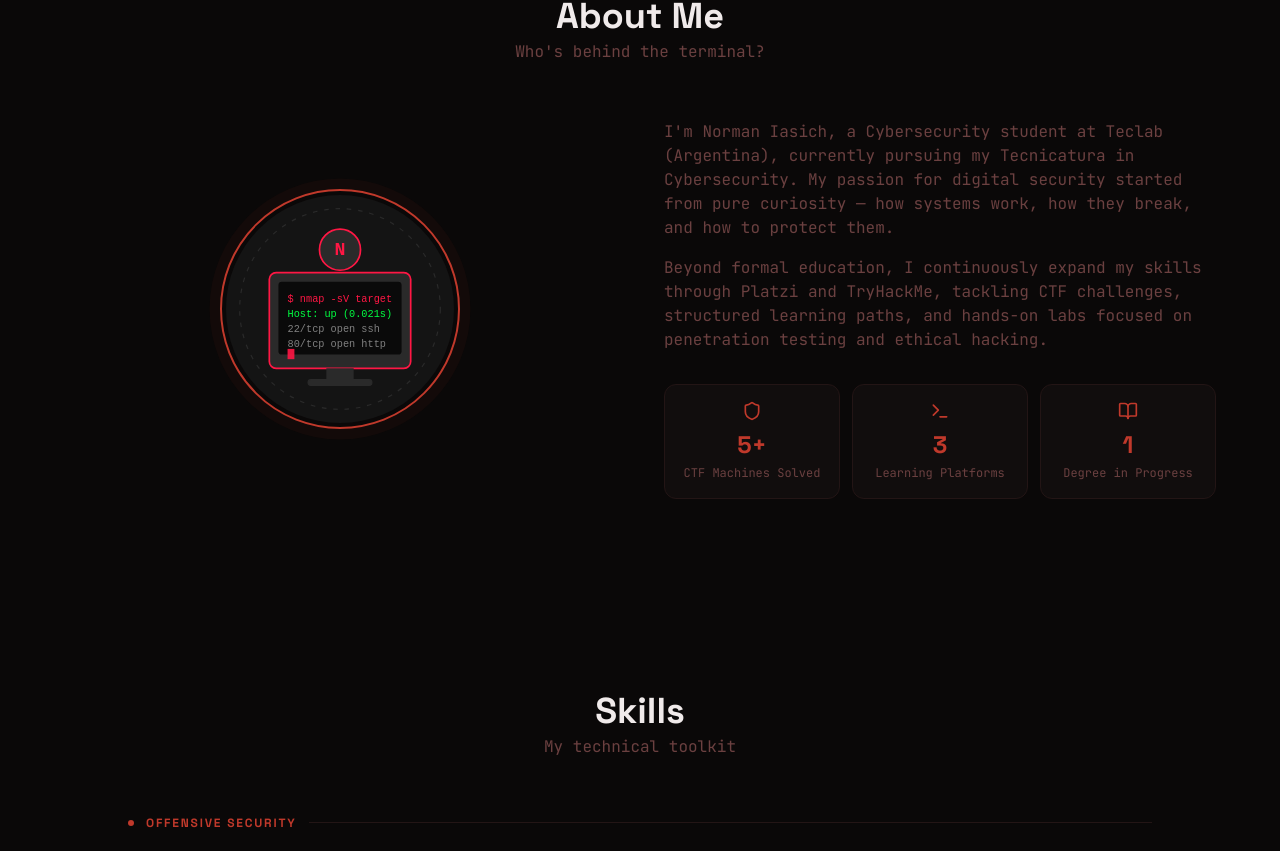
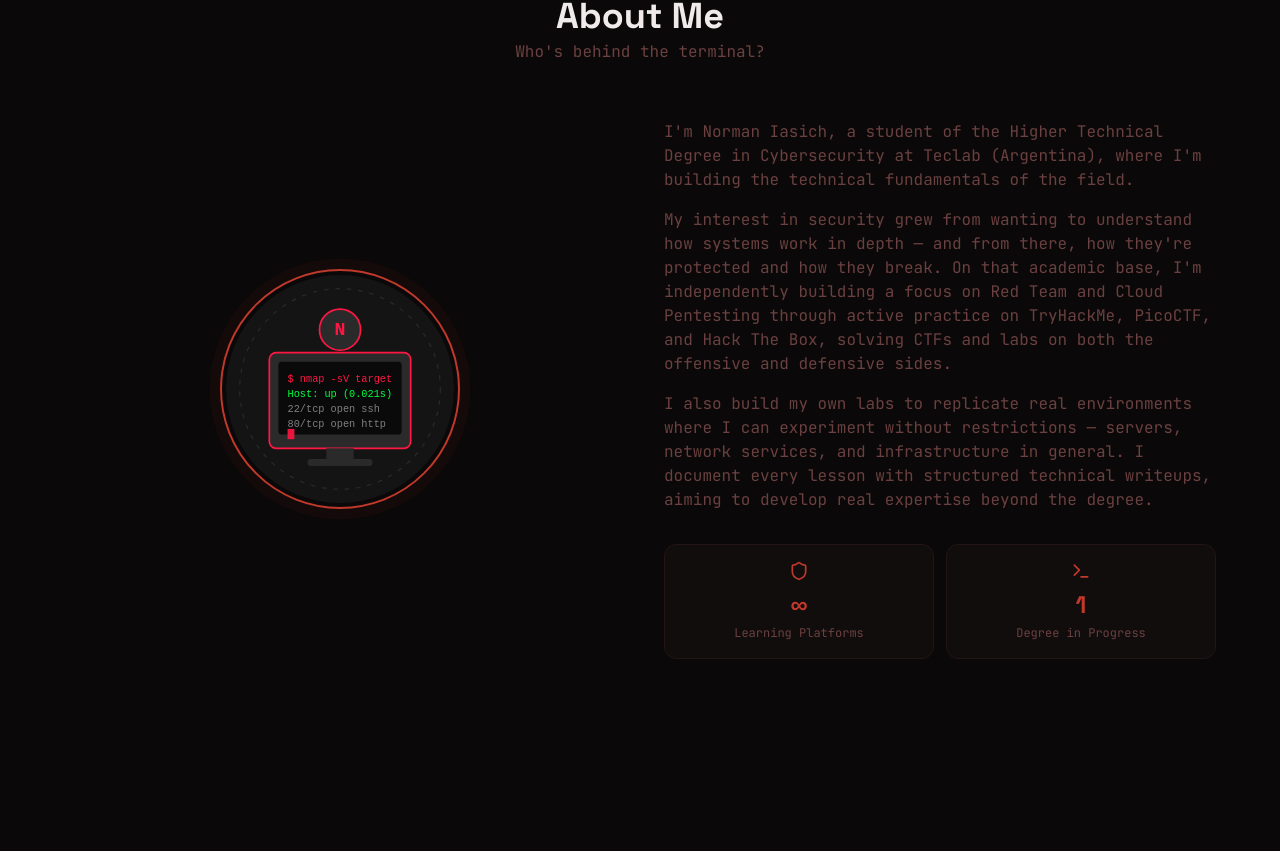
Before and after one commit to AyelenIasich/norman-portfolio, a Next.js app: page / in a window 1280 px wide. Shown: the part 900-1751 px from the top of the page. Built offline with nearby package versions, Linux system fonts and the light colour scheme.

Commit message:
refactor: update About component text and add additional paragraph; adjust grid layout

```diff
--- a/app/globals.css
+++ b/app/globals.css
@@ -17,7 +17,8 @@
 
 * { box-sizing: border-box; text-size-adjust: 100%; -webkit-text-size-adjust: 100%; }
 
-html { scroll-behavior: smooth; font-size: 16px; }
+/* scroll-padding-top compensa la navbar fija (h-16 = 64px) al saltar a secciones */
+html { scroll-behavior: smooth; font-size: 16px; scroll-padding-top: 5rem; }
 
 body {
   background-color: var(--c-dark);
--- a/components/About.tsx
+++ b/components/About.tsx
@@ -97,12 +97,15 @@ export default function About() {
               <p className="text-muted leading-relaxed mb-4 text-sm sm:text-base">
                 {t.about.p1}
               </p>
+              <p className="text-muted leading-relaxed mb-4 text-sm sm:text-base">
+                {t.about.p2}
+              </p>
               <p className="text-muted leading-relaxed mb-8 text-sm sm:text-base">
-                {t.about.p2}
+                {t.about.p3}
               </p>
 
               {/* Stat cards */}
-              <div className="grid grid-cols-3 gap-3">
+              <div className="grid grid-cols-2 gap-3">
                 {t.about.stats.map((stat, i) => {
                   const Icon = STAT_ICONS[i]
                   return (
--- a/translations/en.ts
+++ b/translations/en.ts
@@ -41,11 +41,11 @@ export const en = {
   about: {
     title: 'About Me',
     subtitle: "Who's behind the terminal?",
-    p1: "I'm Norman Iasich, a Cybersecurity student at Teclab (Argentina), currently pursuing my Tecnicatura in Cybersecurity. My passion for digital security started from pure curiosity — how systems work, how they break, and how to protect them.",
-    p2: "Beyond formal education, I continuously expand my skills through Platzi and TryHackMe, tackling CTF challenges, structured learning paths, and hands-on labs focused on penetration testing and ethical hacking.",
+    p1: "I'm Norman Iasich, a student of the Higher Technical Degree in Cybersecurity at Teclab (Argentina), where I'm building the technical fundamentals of the field.",
+    p2: "My interest in security grew from wanting to understand how systems work in depth — and from there, how they're protected and how they break. On that academic base, I'm independently building a focus on Red Team and Cloud Pentesting through active practice on TryHackMe, PicoCTF, and Hack The Box, solving CTFs and labs on both the offensive and defensive sides.",
+    p3: "I also build my own labs to replicate real environments where I can experiment without restrictions — servers, network services, and infrastructure in general. I document every lesson with structured technical writeups, aiming to develop real expertise beyond the degree.",
     stats: [
-      { value: '5+', label: 'CTF Machines Solved' },
-      { value: '3', label: 'Learning Platforms' },
+      { value: '∞', label: 'Learning Platforms' },
       { value: '1', label: 'Degree in Progress' },
     ],
   },
--- a/translations/es.ts
+++ b/translations/es.ts
@@ -43,11 +43,11 @@ export const es: Translations = {
   about: {
     title: 'Sobre Mí',
     subtitle: '¿Quién está detrás de la terminal?',
-    p1: 'Soy Norman Iasich, estudiante de Ciberseguridad en Teclab (Argentina), cursando la Tecnicatura en Ciberseguridad. Mi pasión por la seguridad digital comenzó por pura curiosidad — cómo funcionan los sistemas, cómo se rompen y cómo protegerlos.',
-    p2: 'Más allá de la formación académica, expando continuamente mis habilidades en Platzi y TryHackMe, resolviendo desafíos CTF, rutas de aprendizaje y laboratorios prácticos enfocados en pentesting y ethical hacking.',
+    p1: 'Soy Norman Iasich, estudiante de la Tecnicatura Superior en Ciberseguridad en Teclab (Argentina), donde adquiero los fundamentos técnicos del campo.',
+    p2: 'Mi interés por la seguridad nació de querer entender cómo funcionan los sistemas en profundidad — y, desde ahí, cómo se protegen y cómo se rompen. Sobre esa base académica, construyo de forma independiente una orientación hacia Red Team y Cloud Pentesting a través de práctica activa en TryHackMe, PicoCTF y Hack The Box, donde resuelvo CTFs y laboratorios tanto del lado ofensivo como defensivo.',
+    p3: 'Además monto laboratorios propios para replicar entornos reales donde puedo experimentar sin restricciones — servidores, servicios de red e infraestructura en general. Documento cada aprendizaje con writeups técnicos estructurados, con el objetivo de desarrollar expertise real más allá del título.',
     stats: [
-      { value: '5+', label: 'Máquinas CTF Resueltas' },
-      { value: '3', label: 'Plataformas de Aprendizaje' },
+      { value: '∞', label: 'Plataformas de Aprendizaje' },
       { value: '1', label: 'Carrera en Curso' },
     ],
   },
```
